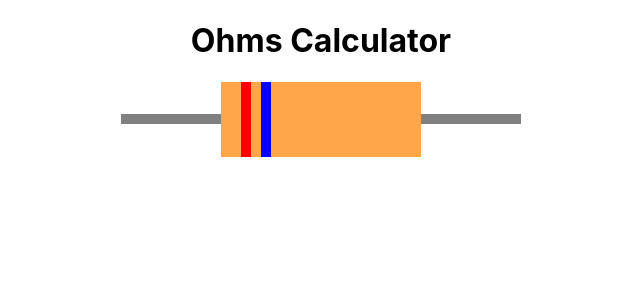
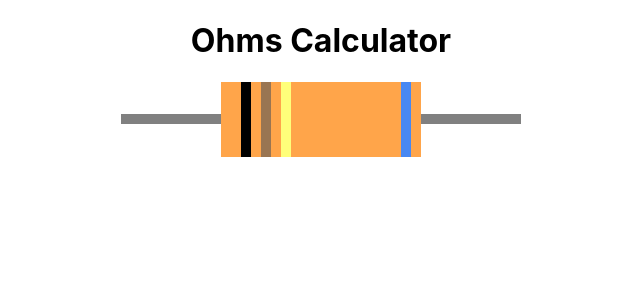
Before and after one commit to arturordz3000/ohmcalculator, a React (Create React App) app in the folder ohm-calculator/: page / in a window 1280 px wide. Shown: the top 300 px of the page, without its empty margins (319-959 px from the left). Built offline with nearby package versions, Linux system fonts and the light colour scheme.

Commit message:
Refactoring resistor initialization so that we only need to pass the selected colors and not all the configuration

```diff
--- a/ohm-calculator/src/components/Resistor/Resistor.css
+++ b/ohm-calculator/src/components/Resistor/Resistor.css
@@ -18,11 +18,13 @@
     background-color: rgb(255, 165, 74);
     display: inline-block;
     text-align: left;
+    position: relative;
 }
 
 .Resistor-band {
     width: 10px;
     height: 100%;
-    position: relative;
+    position: absolute;
     display: inline-block;
+    cursor: pointer;
 }
--- a/ohm-calculator/src/components/Resistor/Resistor.js
+++ b/ohm-calculator/src/components/Resistor/Resistor.js
@@ -6,7 +6,13 @@ function Resistor(props) {
 
     for (const [index, value] of bandsConfiguration.entries()) {
         const configuration = value;
-        bands.push(<div key={index} title={configuration.selectedColor.value.description} className="Resistor-band" style={{ left: configuration.position, backgroundColor: configuration.selectedColor.color }}></div>);
+        bands.push(
+            <div key={index}
+                 title={configuration.color.value.description}
+                 className="Resistor-band"
+                 style={{ left: configuration.position, backgroundColor: configuration.color.rgb }}>
+            </div>
+        );
     }
 
     return (
--- a/ohm-calculator/src/models/BandColorConfiguration.js
+++ /dev/null
@@ -1,14 +0,0 @@
-class BandColorConfiguration {
-    constructor(name, colors, position) {
-        if (!colors.length) {
-            throw new Error('There should be at least one color');
-        }
-
-        this.name = name;
-        this.colors = colors;
-        this.selectedColor = this.colors[0];
-        this.position = position;
-    }
-}
-
-export default BandColorConfiguration;
--- /dev/null
+++ b/ohm-calculator/src/models/ResistorBandColorConfiguration.js
@@ -0,0 +1,8 @@
+class ResistorBandColorConfiguration {
+    constructor(color, position) {
+        this.color = color;
+        this.position = position;
+    }
+}
+
+export default ResistorBandColorConfiguration;
--- a/ohm-calculator/src/pages/MainPage/MainPage.js
+++ b/ohm-calculator/src/pages/MainPage/MainPage.js
@@ -1,11 +1,28 @@
 import './MainPage.css'
 import Resistor from '../../components/Resistor/Resistor'
-import BandColorConfiguration from '../../models/BandColorConfiguration';
+import ResistorBandColorConfiguration from '../../models/ResistorBandColorConfiguration';
+
+const numberColors = () => {
+    return [
+        {color: 'rgb(0, 0, 0)', value: { description: '0', number: 0 }},
+        {color: 'rgb(153, 117, 82)', value: { description: '1', number: 1 }},
+        {color: 'rgb(255, 255, 122)', value: { description: '10KΩ', number: 10000 }},
+        {color: 'rgb(72, 136, 242)', value: { description: '±0.25%', number: 0.25 }},
+        {color: 'rgb(255, 57, 57)', value: { description: '2', number: 2 }},
+        {color: 'rgb(255, 165, 74)', value: { description: '3', number: 3 }},
+        {color: 'rgb(137, 255, 137)', value: { description: '5', number: 5 }},
+        {color: 'rgb(240, 144, 246)', value: { description: '7', number: 7 }},
+        {color: 'rgb(128, 128, 128)', value: { description: '8', number: 8 }},
+        {color: 'rgb(255, 255, 255)', value: { description: '9', number: 9 }},
+    ]
+}
 
 function MainPage() {
     const bandsConfiguration = [
-        new BandColorConfiguration('First band', [{color: '#ff0000', value: { description: '1', number: 1 }}], '20px'),
-        new BandColorConfiguration('Second band', [{color: '#0000ff', value: { description: '10KΩ', number: 10000 }}], '30px'),
+        new ResistorBandColorConfiguration({rgb: 'rgb(0, 0, 0)', value: { description: '0', number: 0 }}, '20px'),
+        new ResistorBandColorConfiguration({rgb: 'rgb(153, 117, 82)', value: { description: '1', number: 1 }}, '40px'),
+        new ResistorBandColorConfiguration({rgb: 'rgb(255, 255, 122)', value: { description: '10KΩ', number: 10000 }}, '60px'),
+        new ResistorBandColorConfiguration({rgb: 'rgb(72, 136, 242)', value: { description: '±0.25%', number: 0.25 }}, '180px'),
     ];
 
     return (
```
